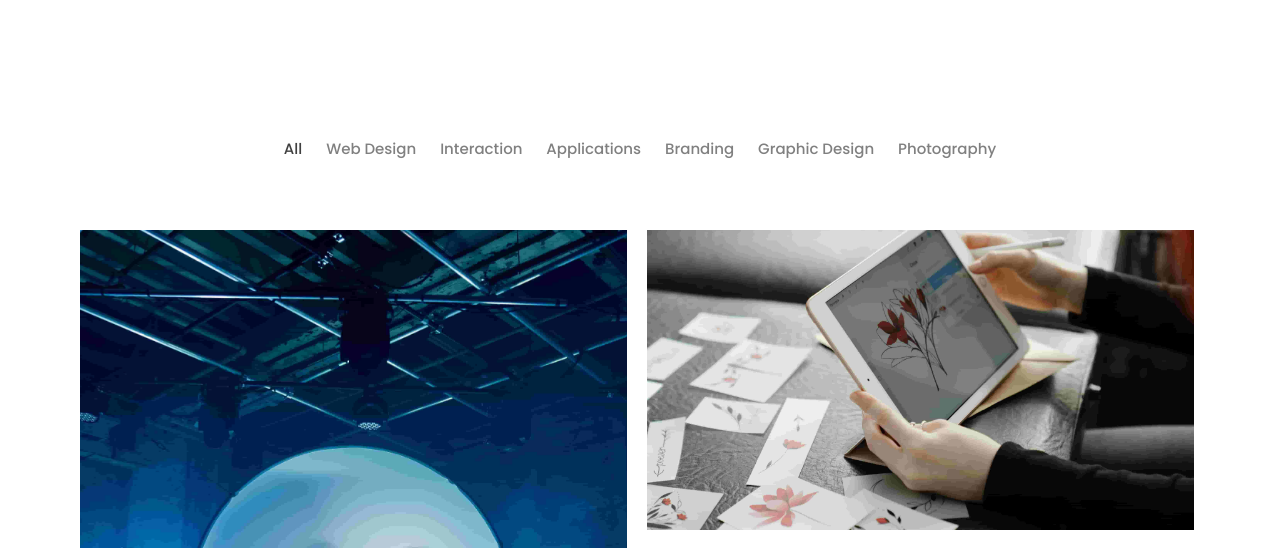
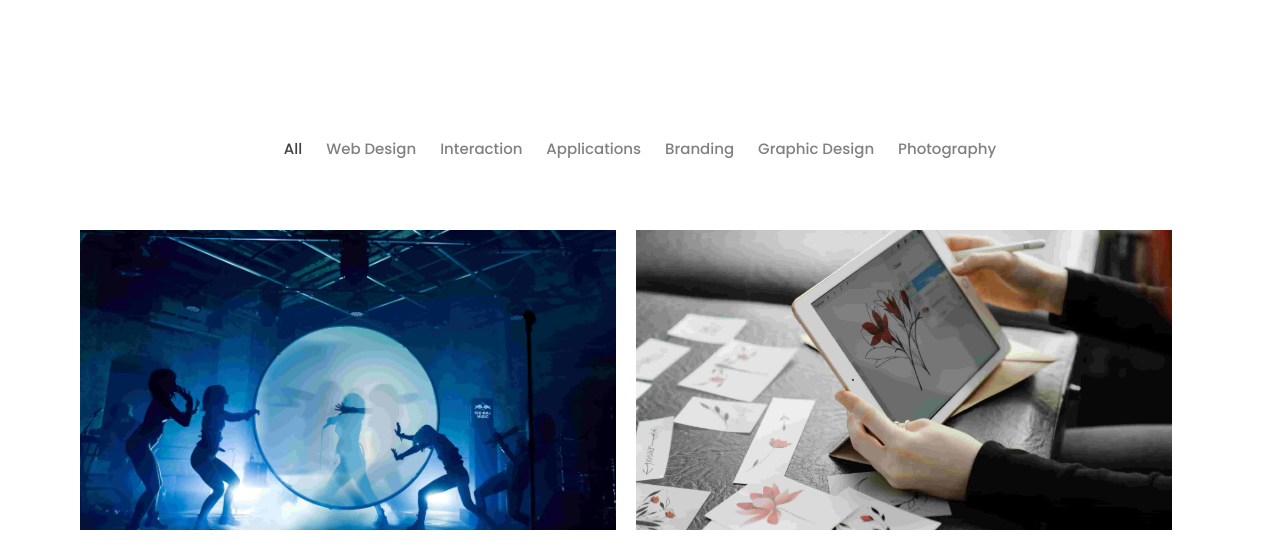
Before and after one commit to Sunilkhinchi/test, a website: page index.html in a window 1280 px wide. Both pictures are taken after a click on the item "All". Shown: the part 1144-1692 px from the top of the page. Drawn offline with nearby package versions, Linux system fonts and the light colour scheme.

Commit message:
image style set

```diff
--- a/css/style.css
+++ b/css/style.css
@@ -573,7 +573,10 @@ section#let-make-s .get-in-touch-div {
 
     }
 
-
+    .image-masonry .product .itembox.active {
+        width: 47%;
+        height: 300px;
+    }
 
     .image-masonry .product .itembox img{
         width: 100%;
```
